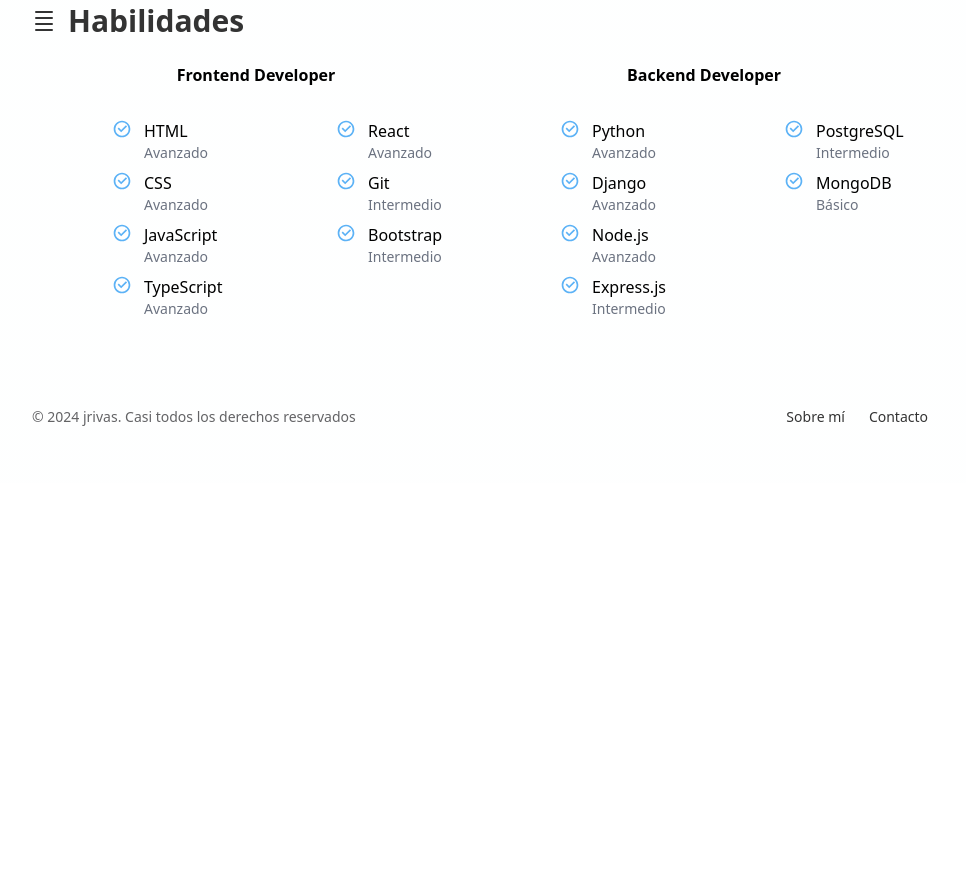
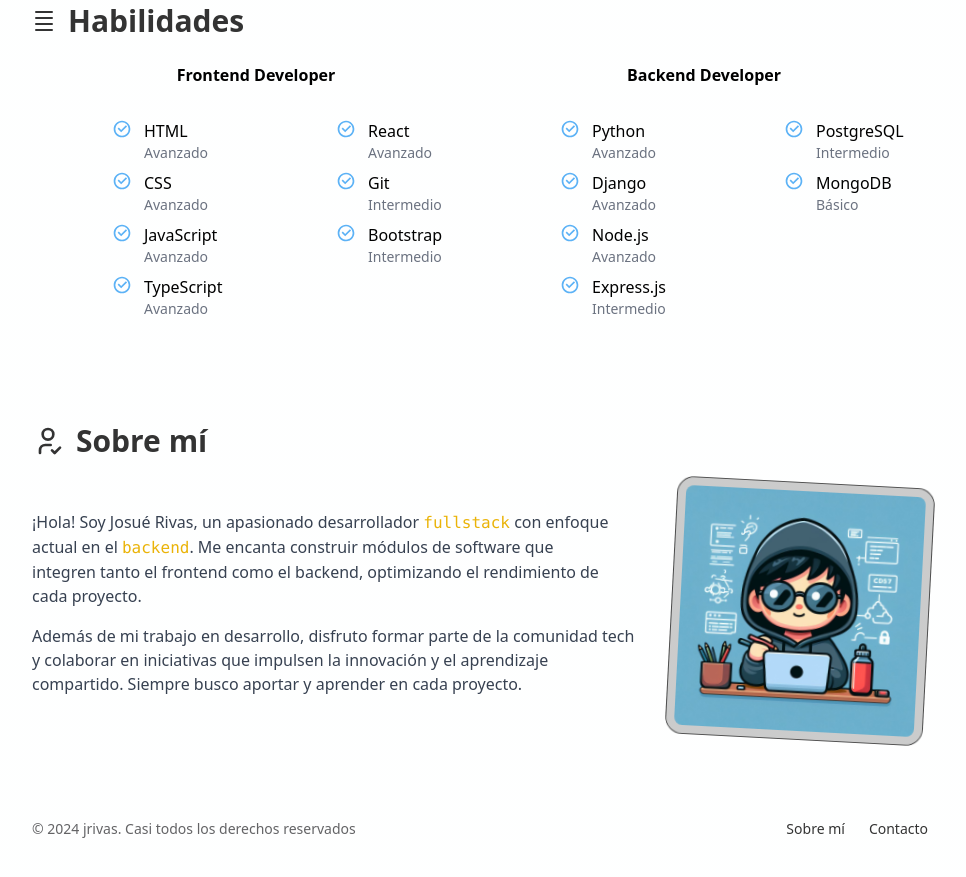
Before and after one commit to bluediu/jrivas-porfolio, an Astro site: page / in a window 1280 px wide. Shown: the part 2084-2961 px from the top of the page, without its empty margins (160-1126 px from the left). Before the commit the page ends 2567 px from the top, so only its background shows below. Built offline with nearby package versions, Linux system fonts and the light colour scheme; Astro itself is replaced by a stand-in of ours.

Commit message:
Add about me section

```diff
--- /dev/null
+++ b/src/components/AboutMe.astro
@@ -0,0 +1,34 @@
+---
+const personalImageAlt = 'Josué Rivas';
+---
+
+<article
+  class="flex flex-col items-center justify-center gap-8 text-gray-700 dark:text-gray-300 md:flex-row"
+>
+  <div
+    class="[&>p]:mb-4 [&>p>strong]:text-yellow-500 dark:[&>p>strong]:text-yellow-100 [&>p>strong]:font-normal [&>p>strong]:font-mono text-pretty order-2 md:order-1"
+  >
+    <p>
+      ¡Hola! Soy Josué Rivas, un apasionado desarrollador <strong
+        >fullstack</strong
+      > con enfoque actual en el <strong>backend</strong>. Me encanta construir
+      módulos de software que integren tanto el frontend como el backend,
+      optimizando el rendimiento de cada proyecto.
+    </p>
+
+    <p>
+      Además de mi trabajo en desarrollo, disfruto formar parte de la comunidad
+      tech y colaborar en iniciativas que impulsen la innovación y el
+      aprendizaje compartido. Siempre busco aportar y aprender en cada proyecto.
+    </p>
+  </div>
+
+  <img
+    width="200"
+    height="200"
+    src="/programmer.jpg"
+    alt={personalImageAlt}
+    class="order-1 object-cover w-64 h-full p-1 md:order-2 rotate-3 lg:p-2 lg:w-64 aspect-square rounded-2xl bg-black/20 dark:bg-yellow-500/5 ring-1 ring-black/70 dark:ring-white/20"
+    style="object-position: 50% 50%"
+  />
+</article>
--- /dev/null
+++ b/src/components/LinkInline.astro
@@ -0,0 +1,7 @@
+---
+const { href } = Astro.props
+---
+
+<a href={href} role="link" class="inline-flex items-center text-lg font-medium text-yellow-500 dark:text-yellow-200 dark:hover:text-yellow-300 hover:text-yellow-700">
+  <slot />
+</a>
--- a/src/pages/index.astro
+++ b/src/pages/index.astro
@@ -6,11 +6,13 @@
 import CodeIcon from '@/components/icons/Code.astro';
 import SkillIcon from '@/components/icons/Skill.astro';
 import Briefcase from '@/components/icons/Briefcase.astro';
+import ProfileCheck from '@/components/icons/ProfileCheck.astro';
 
 /* Components */
 import Hero from '@/components/Hero.astro';
+import Skills from '@/components/Skills.astro';
+import AboutMe from '@/components/AboutMe.astro';
 import Projects from '@/components/Projects.astro';
-import Skills from '@/components/Skills.astro';
 import Experience from '@/components/Experience.astro';
 import TitleSection from '@/components/TitleSection.astro';
 import SectionContainer from '@/components/SectionContainer.astro';
@@ -50,5 +52,13 @@
       </TitleSection>
       <Skills />
     </SectionContainer>
+
+    <SectionContainer id="sobre-mi">
+      <TitleSection>
+        <ProfileCheck class="size-8" />
+        Sobre mí
+      </TitleSection>
+      <AboutMe />
+    </SectionContainer>
   </div>
 </Layout>
```
Also changed, not shown: public/programmer.jpg (added).
